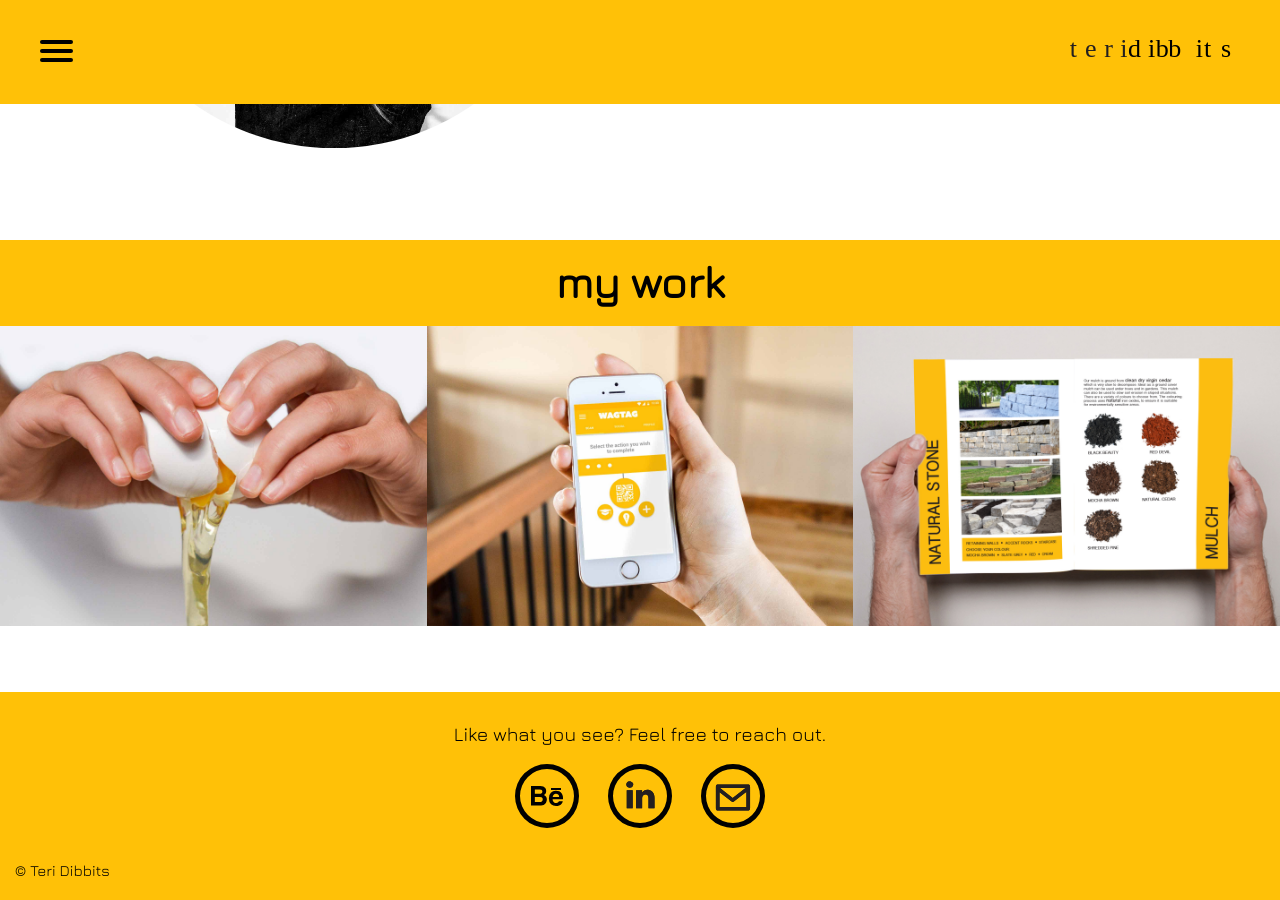
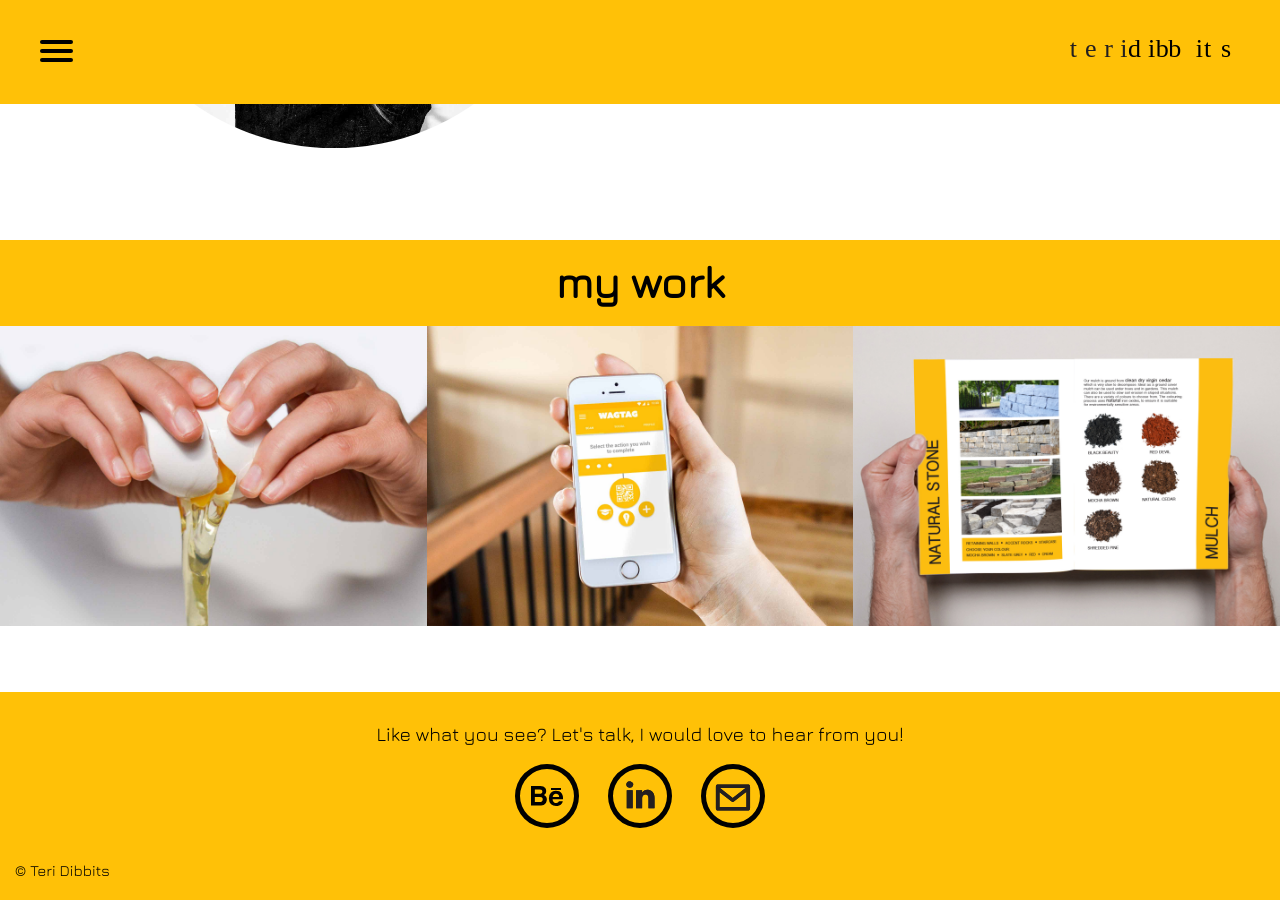
Before and after one commit to TeriDibbits/teridibbits.ca, a Jekyll site: the page built from index.html, in a window 1280 px wide and 900 px high, scrolled down 1354 px. Built offline with Jekyll 4.4.1, drawn with Linux system fonts in a browser that asks for light colours.

Commit message:
changed footer tag line

```diff
--- a/_layouts/default.html
+++ b/_layouts/default.html
@@ -61,7 +61,7 @@
   </main>
 
   <footer id="data-author" itemprop="author" itemscope itemtype="https://schema.org/Person" class="pad-t">
-    <p itemprop="description" class="footer-text push-0"> Like what you see? Feel free to reach out.</p>
+    <p itemprop="description" class="footer-text push-0"> Like what you see? Let's talk, I would love to hear from you!</p>
     <ul class="icon-group grid grid-middle list-group">
       <li class="island-1-2 unit xs-1-3 s-1-3 m-1-3 l-1-3">
         <a itemprop="url" class="footer-icon" href="https://www.behance.net/dibb0005e6af">
```
